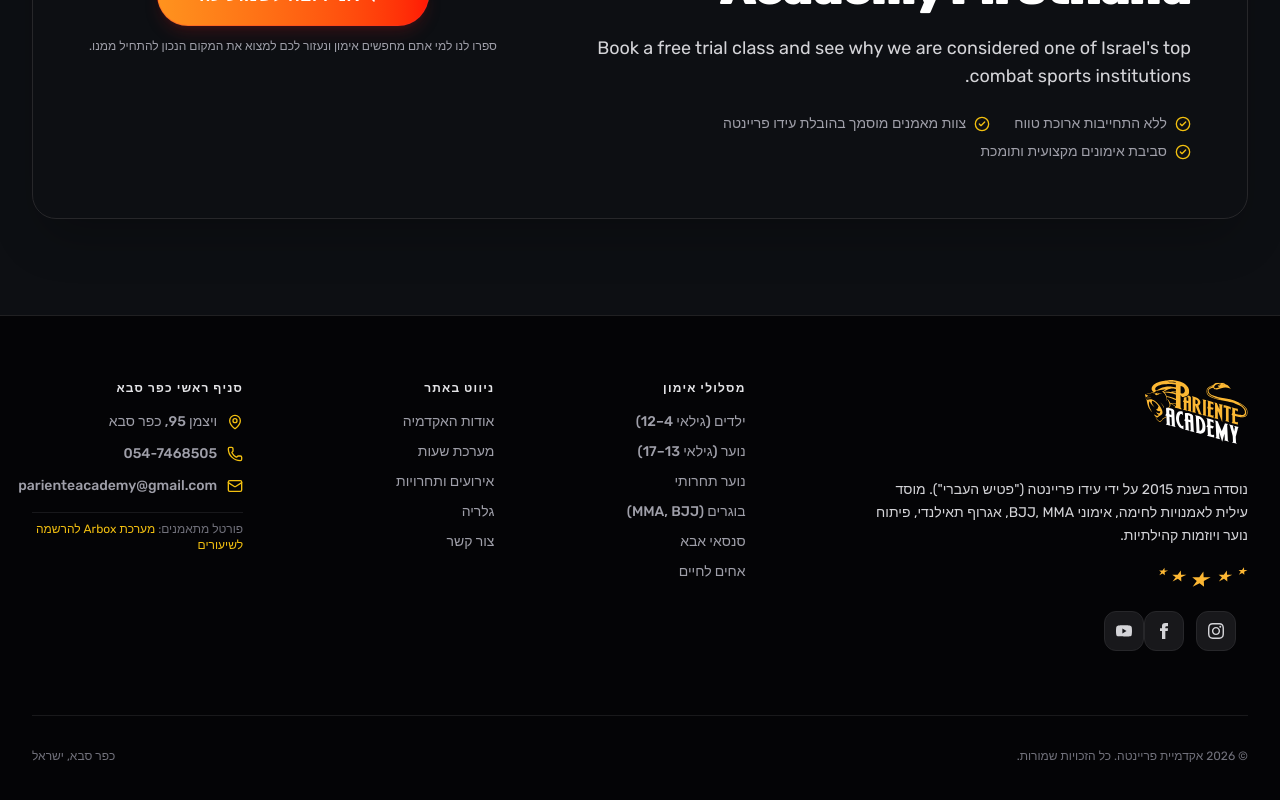
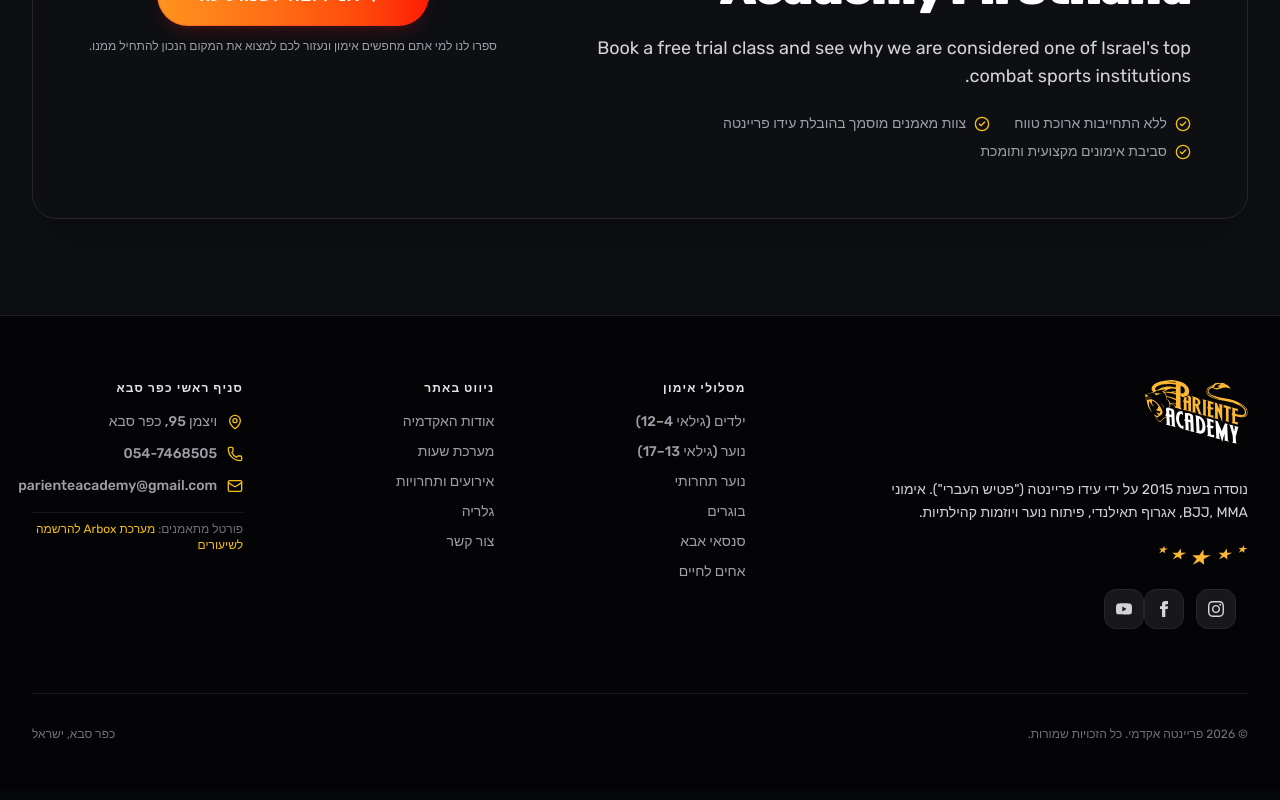
Before and after one commit to ofek-ok/PARIENTEWEBSITE, a Next.js app: page /academy in a window 1280 px wide. Shown: the part 1594-2394 px from the top of the page. Built offline with nearby package versions, Linux system fonts and the light colour scheme.

Commit message:
Brand-language correction pass: Use פריינטה אקדמי, clean up duplicate lead form headers, and format footer Adults label

```diff
--- a/src/app/layout.tsx
+++ b/src/app/layout.tsx
@@ -29,10 +29,10 @@ export const metadata: Metadata = {
     template: `%s | ${SITE_CONFIG.name}`,
   },
   description:
-    "אקדמיית פריינטה - בית הספר הגבוה לאמנויות לחימה בכפר סבא. אימוני BJJ, MMA, Muay Thai, ילדים, נוער, מסלול תחרותי וקהילה.",
+    "פריינטה אקדמי - בית הספר הגבוה לאמנויות לחימה בכפר סבא. אימוני BJJ, MMA, Muay Thai, ילדים, נוער, מסלול תחרותי וקהילה.",
   keywords: [
     "Pariente Academy",
-    "אקדמיית פריינטה",
+    "פריינטה אקדמי",
     "עידו פריינטה",
     "ג'יו ג'יטסו ברזילאי",
     "MMA כפר סבא",
--- a/src/app/page.tsx
+++ b/src/app/page.tsx
@@ -123,7 +123,7 @@ export default function HomePage() {
             <SectionHeader
               badge="מסלולי אימון"
               title="איפה מתחילים?"
-              description="לכל אחד יש סיבה אחרת להגיע לאימון. בחרו את המסלול שמתאים לכם והכירו את האימונים, הצוות והאפשרויות שיש בפריינטה."
+              description="לכל אחד יש סיבה אחרת להגיע לאימון. בחרו את המסלול שמתאים לכם והכירו את האימונים, הצוות והאפשרויות שיש בפריינטה אקדמי אקדמי."
               align="right"
               className="mb-0"
             />
@@ -302,7 +302,7 @@ export default function HomePage() {
                   אנחנו רואים את זה אצל ילד שעולה בפעם הראשונה על המזרן, אצל נער שמוצא מקום שהוא מרגיש בו שייך ואצל מתאמן בוגר שמגיע לאימון גם אחרי יום ארוך.
                 </p>
                 <p className="font-bold text-white">
-                  זו הדרך שבה אנחנו מלמדים אמנויות לחימה בפריינטה.
+                  זו הדרך שבה אנחנו מלמדים אמנויות לחימה בפריינטה אקדמי.
                 </p>
               </div>
 
@@ -407,20 +407,20 @@ export default function HomePage() {
       </Section>
 
       {/* ====================================================================
-          SECTION 6 — COMMUNITY / THE PEOPLE OF PARIENTE (האנשים של פריינטה)
+          SECTION 6 — COMMUNITY / THE PEOPLE OF PARIENTE (האנשים של פריינטה אקדמי אקדמי)
           ==================================================================== */}
       <Section variant="charcoal" size="lg" className="border-b border-zinc-800">
         <Container size="default">
           <div className="max-w-3xl space-y-6">
-            <Badge variant="gold">האנשים של פריינטה</Badge>
+            <Badge variant="gold">הקהילה</Badge>
 
             <h2 className="text-3xl sm:text-4xl lg:text-5xl font-black text-white leading-tight font-display">
-              האנשים של פריינטה
+              האנשים של פריינטה אקדמי אקדמי
             </h2>
 
             <div className="space-y-4 text-base sm:text-lg text-zinc-300 font-normal leading-relaxed">
               <p>
-                אפשר להגיע לפריינטה בשביל ללמוד להילחם, להיכנס לכושר או להתחרות. אבל כשמתאמנים יחד לאורך זמן, נוצר גם משהו שקשה להסביר למי שעוד לא עלה על המזרן.
+                אפשר להגיע לפריינטה אקדמי בשביל ללמוד להילחם, להיכנס לכושר או להתחרות. אבל כשמתאמנים יחד לאורך זמן, נוצר גם משהו שקשה להסביר למי שעוד לא עלה על המזרן.
               </p>
               <p>
                 מתאמנים מתחילים לצד אנשים שנמצאים כאן כבר שנים. מתאמנים יחד, עוזרים אחד לשני ומשתפרים יחד.
@@ -447,7 +447,7 @@ export default function HomePage() {
       </Section>
 
       {/* ====================================================================
-          SECTION 7 — MORE AT PARIENTE (עוד בפריינטה - פרויקטים ויוזמות)
+          SECTION 7 — MORE AT PARIENTE (עוד בפריינטה אקדמי אקדמי - פרויקטים ויוזמות)
           ==================================================================== */}
       <Section variant="dark" size="lg" className="relative border-b border-zinc-800 overflow-hidden">
         {/* Background scratch texture */}
@@ -459,8 +459,8 @@ export default function HomePage() {
         <Container size="default" className="relative z-10">
           <SectionHeader
             badge="יוזמות ופרויקטים"
-            title="עוד בפריינטה"
-            description="האקדמיה לא נגמרת במערכת האימונים השבועית. לאורך השנה מתקיימים בפריינטה פרויקטים, מפגשים ופעילויות שמחברים את אמנויות הלחימה לעוד חלקים בחיים."
+            title="עוד בפריינטה אקדמי אקדמי"
+            description="האקדמיה לא נגמרת במערכת האימונים השבועית. לאורך השנה מתקיימים בפריינטה אקדמי פרויקטים, מפגשים ופעילויות שמחברים את אמנויות הלחימה לעוד חלקים בחיים."
             align="right"
           />
 
@@ -572,7 +572,7 @@ export default function HomePage() {
             align="center"
           />
 
-          <GeneralLeadForm showSegmentSelector overrideCtaText="אני רוצה לשמוע עוד" />
+          <GeneralLeadForm showSegmentSelector hideFormHeader overrideCtaText="אני רוצה לשמוע עוד" />
         </Container>
       </Section>
 
--- a/src/components/conversion/LeadForm.tsx
+++ b/src/components/conversion/LeadForm.tsx
@@ -17,6 +17,7 @@ export interface LeadFormProps {
   overrideSubtitle?: string;
   overrideCtaText?: string;
   showEmail?: boolean;
+  hideFormHeader?: boolean;
   className?: string;
 }
 
@@ -27,6 +28,7 @@ export const LeadForm: React.FC<LeadFormProps> = ({
   overrideSubtitle,
   overrideCtaText,
   showEmail = false,
+  hideFormHeader = false,
   className,
 }) => {
   const utmParams = useUtmParams();
@@ -114,6 +116,7 @@ export const LeadForm: React.FC<LeadFormProps> = ({
       id={config.formAnchorId}
       className={`p-6 sm:p-10 space-y-6 border-zinc-800 bg-[#0d0f13] ${className || ""}`}
     >
+      {!hideFormHeader && (
         <div className="space-y-2 text-right">
           <Badge variant="gold" className="gap-1">
             <ShieldCheck className="w-3.5 h-3.5" />
@@ -126,6 +129,7 @@ export const LeadForm: React.FC<LeadFormProps> = ({
             {overrideSubtitle || config.formSubtitle}
           </p>
         </div>
+      )}
 
       <form onSubmit={handleSubmit} className="space-y-5 text-right">
         {/* Visual Segment Selector */}
--- a/src/components/layout/Footer.tsx
+++ b/src/components/layout/Footer.tsx
@@ -31,7 +31,7 @@ export const Footer: React.FC = () => {
             </Link>
 
             <p className="text-sm text-zinc-300 leading-relaxed max-w-sm">
-              נוסדה בשנת 2015 על ידי עידו פריינטה (&quot;פטיש העברי&quot;). מוסד עילית לאמנויות לחימה, אימוני BJJ, MMA, אגרוף תאילנדי, פיתוח נוער ויוזמות קהילתיות.
+              נוסדה בשנת 2015 על ידי עידו פריינטה (&quot;פטיש העברי&quot;). אימוני BJJ, MMA, אגרוף תאילנדי, פיתוח נוער ויוזמות קהילתיות.
             </p>
 
             {/* Official Pariente Stars SVG */}
@@ -159,7 +159,7 @@ export const Footer: React.FC = () => {
 
         {/* Bottom copyright */}
         <div className="pt-8 flex flex-col sm:flex-row items-center justify-between text-xs text-zinc-500 gap-4">
-          <p>© {new Date().getFullYear()} אקדמיית פריינטה. כל הזכויות שמורות.</p>
+          <p>© {new Date().getFullYear()} {SITE_CONFIG.hebrewName}. כל הזכויות שמורות.</p>
           <div className="flex items-center space-x-6 space-x-reverse">
             <span>כפר סבא, ישראל</span>
           </div>
--- a/src/lib/constants.ts
+++ b/src/lib/constants.ts
@@ -1,6 +1,6 @@
 export const SITE_CONFIG = {
   name: "Pariente Academy",
-  hebrewName: "אקדמיית פריינטה",
+  hebrewName: "פריינטה אקדמי",
   tagline: "בית הספר הגבוה לאמנויות לחימה",
   founder: "עידו פריינטה",
   founderTitle: "ראש האקדמיה וחגורה שחורה דאן 2 בג'יו ג'יטסו ברזילאי ('פטיש העברי')",
@@ -35,7 +35,7 @@ export const MAIN_NAV_ITEMS: NavItem[] = [
   { label: "ילדים (גילאי 4–12)", href: "/kids", description: "ביטחון עצמי, משמעת וכבוד" },
   { label: "נוער (גילאי 13–17)", href: "/teens", description: "כושר, ביטחון אישי וקבוצה" },
   { label: "נוער תחרותי", href: "/competition", badge: "מסלול תחרותי", description: "אימונים מקצועיים לאליפויות" },
-  { label: "בוגרים (MMA, BJJ)", href: "/adults", description: "אימונים, כושר וקהילה" },
+  { label: "בוגרים", href: "/adults", description: "אימונים, כושר וקהילה" },
   { label: "סנסאי אבא", href: "/sensei-aba", description: "חיבור אבא וילד על המזרן" },
   { label: "אחים לחיים", href: "/achim-lachaim", description: "פרויקט שיקום וקהילה ללוחמים" },
   { label: "מערכת שעות", href: "/schedule" },
```
Lines whose indentation alone changed are shown as unchanged.
